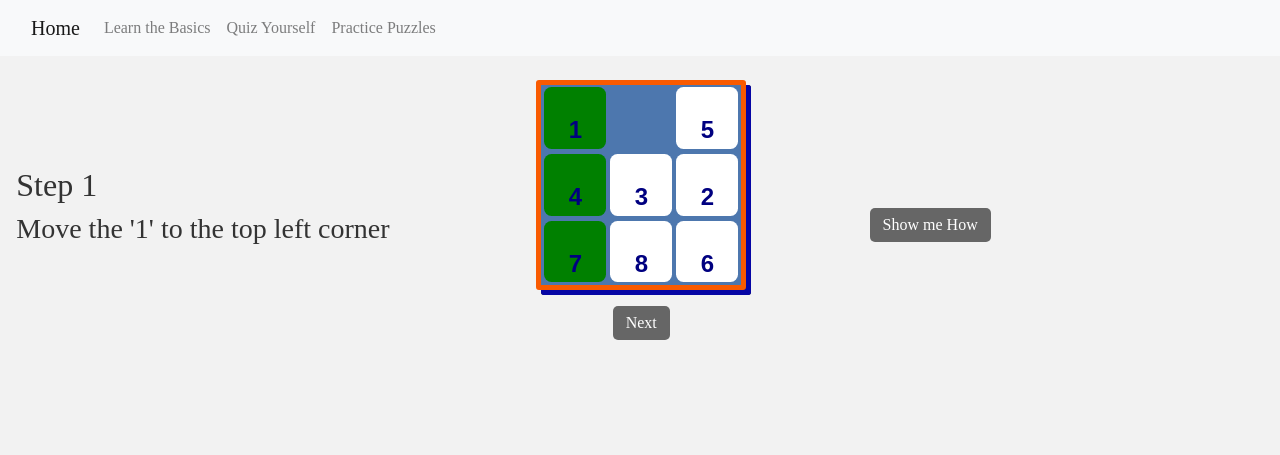
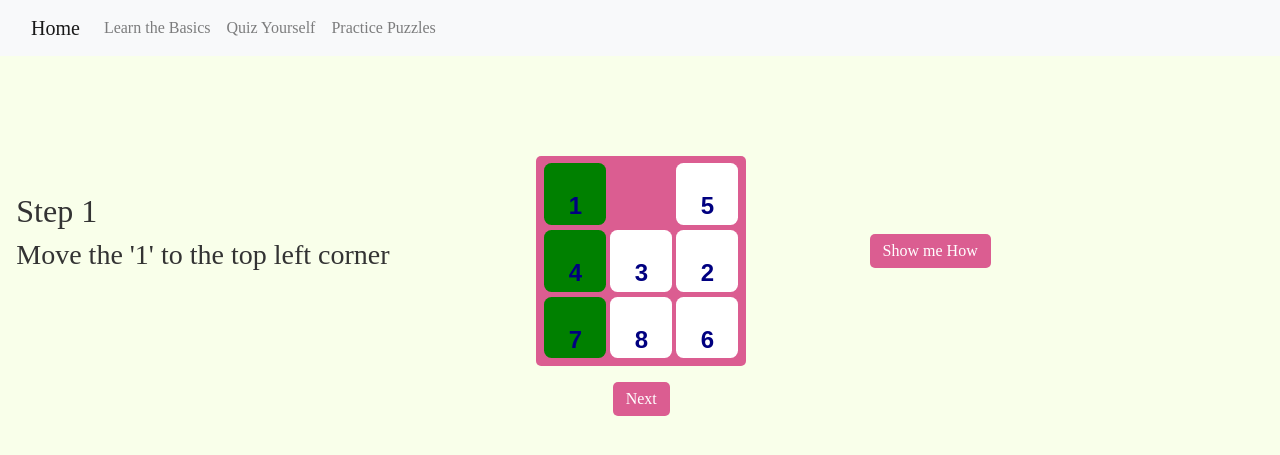
Before and after one commit to lucyhecht1/Interactive-Slide-Puzzle, a Flask app: page /learn/1 in a window 1280 px wide. Shown: the top 455 px of the page. Run offline with Flask 3, Linux system fonts and the light colour scheme; some libraries are stand-ins or nearby versions.

Commit message:
Yeesh this CSS needs work

```diff
--- a/Sliding-Puzzle-main/static/style.css
+++ b/Sliding-Puzzle-main/static/style.css
@@ -1,6 +1,7 @@
-html {
-	/*background-color: rgb(77, 119, 174);*/
-	color: azure;
+.custom-body {
+	font-family: serif;
+	background-color:  #f9ffea;
+	color: #333333;
 }
 h1 {
 	font-weight: bold;
@@ -31,7 +32,6 @@ h1 {
 	width: 50%;
 	display: table;
 	margin: auto;
-
 }
 
 .grid-container h2 {
@@ -40,16 +40,15 @@ h1 {
 
 .grid {
 	background-color: rgb(248, 248, 248);
-	border: solid 5px rgb(249, 90, 0);
 	width: 210px;
 	height: 210px;
 	margin-left: auto;
 	margin-right: auto;
-	border-radius: 3px;
-	box-shadow: 5px 5px rgb(6, 6, 165), 5px 5px #0c0c24;
+	border-radius: 5px;
 	overflow: auto;
 	color: navy;
-	background-color: rgb(77, 119, 174);
+	background-color:  #db5d91;
+	padding: 5px;
 }
 
 .row {
@@ -60,7 +59,6 @@ h1 {
 	align-content: center;
 	margin-left: .1%;
 }
-
 .cell {
 	/* width: 68px;
 	height: 68px; */
@@ -77,7 +75,6 @@ h1 {
 	margin: 2px;
 	justify-content: center;
 	box-sizing: border-box;
-	background-color: rgb(221, 221, 221);
 	background-color: white;
 
 	/* border: solid black .5px; */
@@ -112,7 +109,6 @@ h1 {
 	cursor: pointer;
 
 }
-
 .cell:hover {
 	background-color: rgb(221, 221, 221);
 	background-color: white;
@@ -122,7 +118,6 @@ h1 {
 	display: block;
 	transform: translateY(70%);
 }
-
 .solver {
 	display: flex;
 	flex-direction: column;
@@ -159,8 +154,6 @@ h1 {
 	background-color: rgb(11, 166, 0);
 	color: azure	;
 }
-
-
 #panel {
 	width: 100%;
 	background-color: rgb(7,7,94);
@@ -178,6 +171,10 @@ h1 {
 	#goal {
 			display: none;
 	}
+}
+
+.top-padding{
+	padding-top: 100px;
 }
 
 .popup {
@@ -215,17 +212,11 @@ h1 {
 }
 
 /* learnRow */
-.custom-body {
-	font-family: serif;
-	background-color: #f2f2f2;
-	color: #333333;
-}
-
 .styled-button {
 	margin-top: 5px;
 	padding: 5px 13px;
 	border: none;
-	background-color: #666666;
+	background-color: #db5d91;
 	color: #ffffff;
 	font-size: 16px;
 	cursor: pointer;
@@ -233,7 +224,7 @@ h1 {
 	transition: background-color 0.3s ease;
 }
 .styled-button:hover {
-	background-color: #555555;
+	background-color:  #548f9d;
 }
 
 .title-layout{
--- a/Sliding-Puzzle-main/templates/learn.html
+++ b/Sliding-Puzzle-main/templates/learn.html
@@ -7,12 +7,12 @@
 </head>
 
 <div class="row">
-    <div class="col-md-4 mt-4">
+    <div class="col-md-4">
         <h2> Step {{id}} </h2>
         <h3>{{description}}</h3>
     </div>
 
-    <div class="col-md-4 mt-4 text-center justify-content-center align-items-center">
+    <div class="col-md-4 text-center justify-content-center align-items-center top-padding">
         <div id="success" data-step = '{{id}}'></div>
         <div id="source">
         </div>
@@ -21,7 +21,7 @@
         <button id="nextButton" class="styled-button mt-3">Next</button>
     </div>
 
-    <div class="col-md-4 mt-4">
+    <div class="col-md-4">
         <!--Roll down - show solution -->
         <button id="strategyButton" class="styled-button">Stack and Slide Strategy</button>
             <div id="strategy" class="strategy-container">
```
